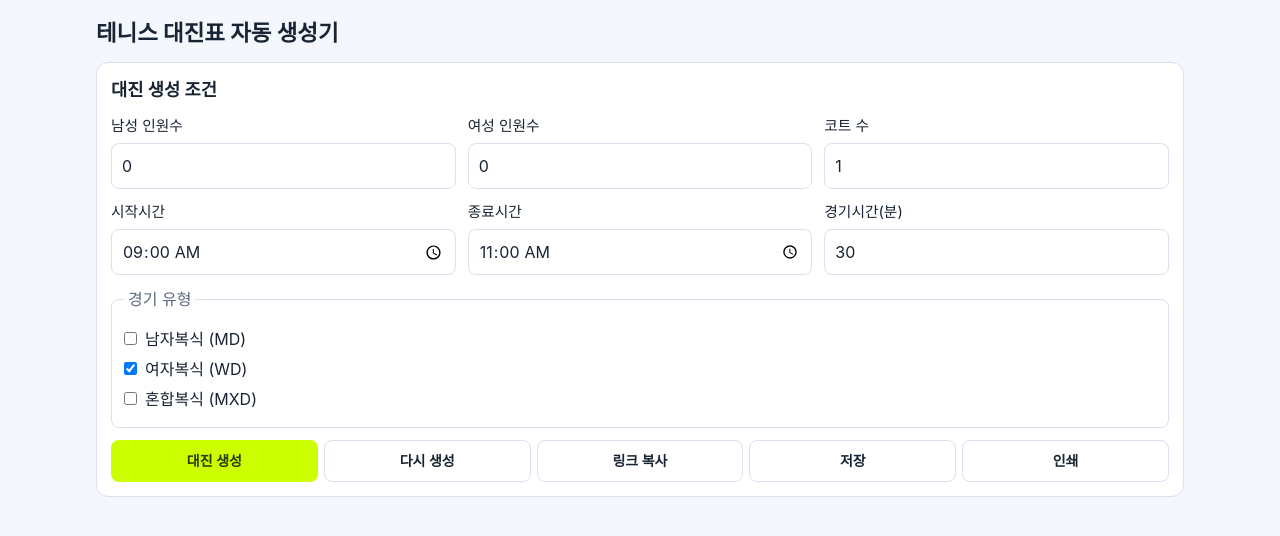
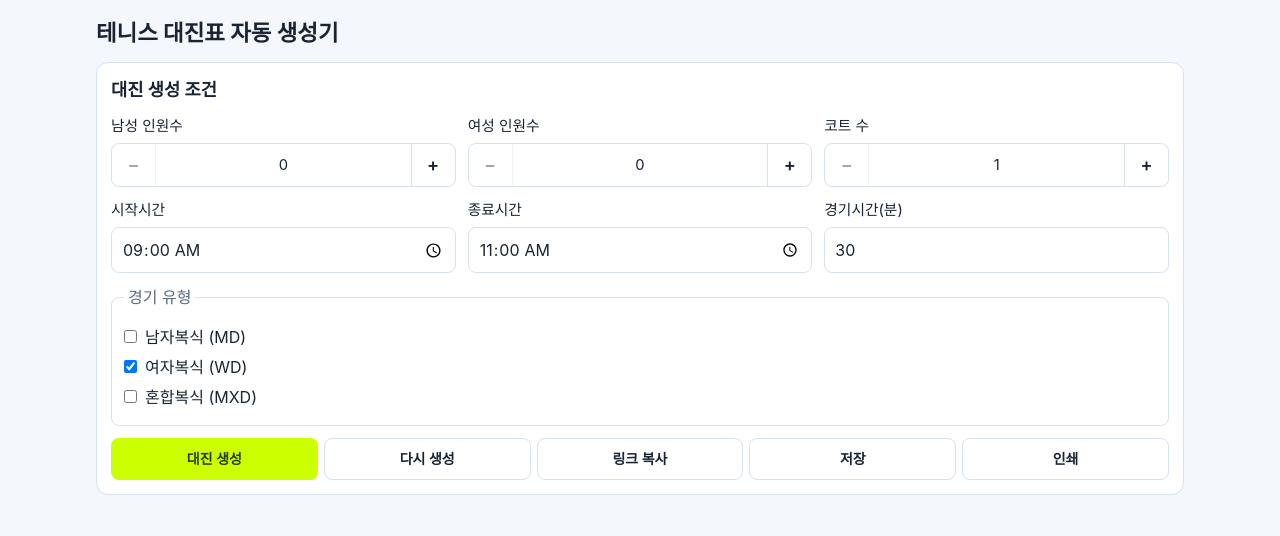
Before and after one commit to sunwooks2/cursor_tennisPatner, a Next.js app: page / in a window 1280 px wide. Shown: the top 536 px of the page. Built offline with nearby package versions, Linux system fonts and the light colour scheme.

Commit message:
숫자타입 input 버튼추가 ( +/- )

```diff
--- /dev/null
+++ b/components/number-stepper.tsx
@@ -0,0 +1,60 @@
+interface NumberStepperProps {
+  label: string;
+  value: number;
+  min: number;
+  max?: number;
+  onChange: (value: number) => void;
+}
+
+function clamp(value: number, min: number, max?: number): number {
+  let next = value;
+  if (next < min) next = min;
+  if (max !== undefined && next > max) next = max;
+  return next;
+}
+
+export function NumberStepper({ label, value, min, max, onChange }: NumberStepperProps) {
+  const decrement = () => onChange(clamp(value - 1, min, max));
+  const increment = () => onChange(clamp(value + 1, min, max));
+
+  const handleInputChange = (raw: string) => {
+    const parsed = Number(raw);
+    if (Number.isNaN(parsed)) return;
+    onChange(clamp(parsed, min, max));
+  };
+
+  return (
+    <label>
+      <span className="mb-1.5 block text-[0.92rem]">{label}</span>
+      <div className="flex overflow-hidden rounded-lg border border-[var(--line)] bg-white">
+        <button
+          type="button"
+          onClick={decrement}
+          disabled={value <= min}
+          aria-label={`${label} 감소`}
+          className="flex w-11 shrink-0 items-center justify-center border-r border-[var(--line)] text-lg font-semibold text-[var(--text)] transition-colors hover:bg-[#f4f7fb] disabled:cursor-not-allowed disabled:opacity-40"
+        >
+          −
+        </button>
+        <input
+          type="number"
+          min={min}
+          max={max}
+          required
+          value={value}
+          onChange={(e) => handleInputChange(e.target.value)}
+          className="min-w-0 flex-1 border-0 bg-transparent px-2 py-2.5 text-center text-[0.92rem] [appearance:textfield] focus:outline-none [&::-webkit-inner-spin-button]:appearance-none [&::-webkit-outer-spin-button]:appearance-none"
+        />
+        <button
+          type="button"
+          onClick={increment}
+          disabled={max !== undefined && value >= max}
+          aria-label={`${label} 증가`}
+          className="flex w-11 shrink-0 items-center justify-center border-l border-[var(--line)] text-lg font-semibold text-[var(--text)] transition-colors hover:bg-[#f4f7fb] disabled:cursor-not-allowed disabled:opacity-40"
+        >
+          +
+        </button>
+      </div>
+    </label>
+  );
+}
--- a/components/tournament-generator.tsx
+++ b/components/tournament-generator.tsx
@@ -13,6 +13,7 @@ import {
   exportPrintLayoutAsLandscapeImage,
   isMobileDevice,
 } from "@/lib/export-image";
+import { NumberStepper } from "@/components/number-stepper";
 import { PlayerStatsBars } from "@/components/player-stats-bars";
 import { PlayerStatsPrint } from "@/components/player-stats-print";
 import { ScheduleMatchView } from "@/components/schedule-match-view";
@@ -289,39 +290,24 @@ export function TournamentGenerator() {
       <section className="no-print mb-3 rounded-xl border border-[var(--line)] bg-[var(--panel)] p-3.5">
         <h2 className="mb-3 text-[1.1rem] font-semibold">대진 생성 조건</h2>
         <form onSubmit={handleSubmit} className="grid gap-3 md:grid-cols-3">
-          <label>
-            <span className="mb-1.5 block text-[0.92rem]">남성 인원수</span>
-            <input
-              type="number"
+          <NumberStepper
+            label="남성 인원수"
+            value={input.maleCount}
             min={0}
-              required
-              value={input.maleCount}
-              onChange={(e) => handleMaleCountChange(Number(e.target.value))}
-              className="w-full rounded-lg border border-[var(--line)] px-2.5 py-2.5"
+            onChange={handleMaleCountChange}
           />
-          </label>
-          <label>
-            <span className="mb-1.5 block text-[0.92rem]">여성 인원수</span>
-            <input
-              type="number"
+          <NumberStepper
+            label="여성 인원수"
+            value={input.femaleCount}
             min={0}
-              required
-              value={input.femaleCount}
-              onChange={(e) => handleFemaleCountChange(Number(e.target.value))}
-              className="w-full rounded-lg border border-[var(--line)] px-2.5 py-2.5"
+            onChange={handleFemaleCountChange}
           />
-          </label>
-          <label>
-            <span className="mb-1.5 block text-[0.92rem]">코트 수</span>
-            <input
-              type="number"
+          <NumberStepper
+            label="코트 수"
+            value={input.courtCount}
             min={1}
-              required
-              value={input.courtCount}
-              onChange={(e) => setInput((prev) => ({ ...prev, courtCount: Number(e.target.value) }))}
-              className="w-full rounded-lg border border-[var(--line)] px-2.5 py-2.5"
+            onChange={(courtCount) => setInput((prev) => ({ ...prev, courtCount }))}
           />
-          </label>
           {input.maleCount > 0 && (
             <div className="col-span-full rounded-lg border border-[var(--line)] bg-[#f8fafc] px-3 py-2.5">
               <p className="mb-2 text-sm font-medium">남성 이름 (미입력 시 남1, 남2...)</p>
```
Lines whose indentation alone changed are shown as unchanged.
